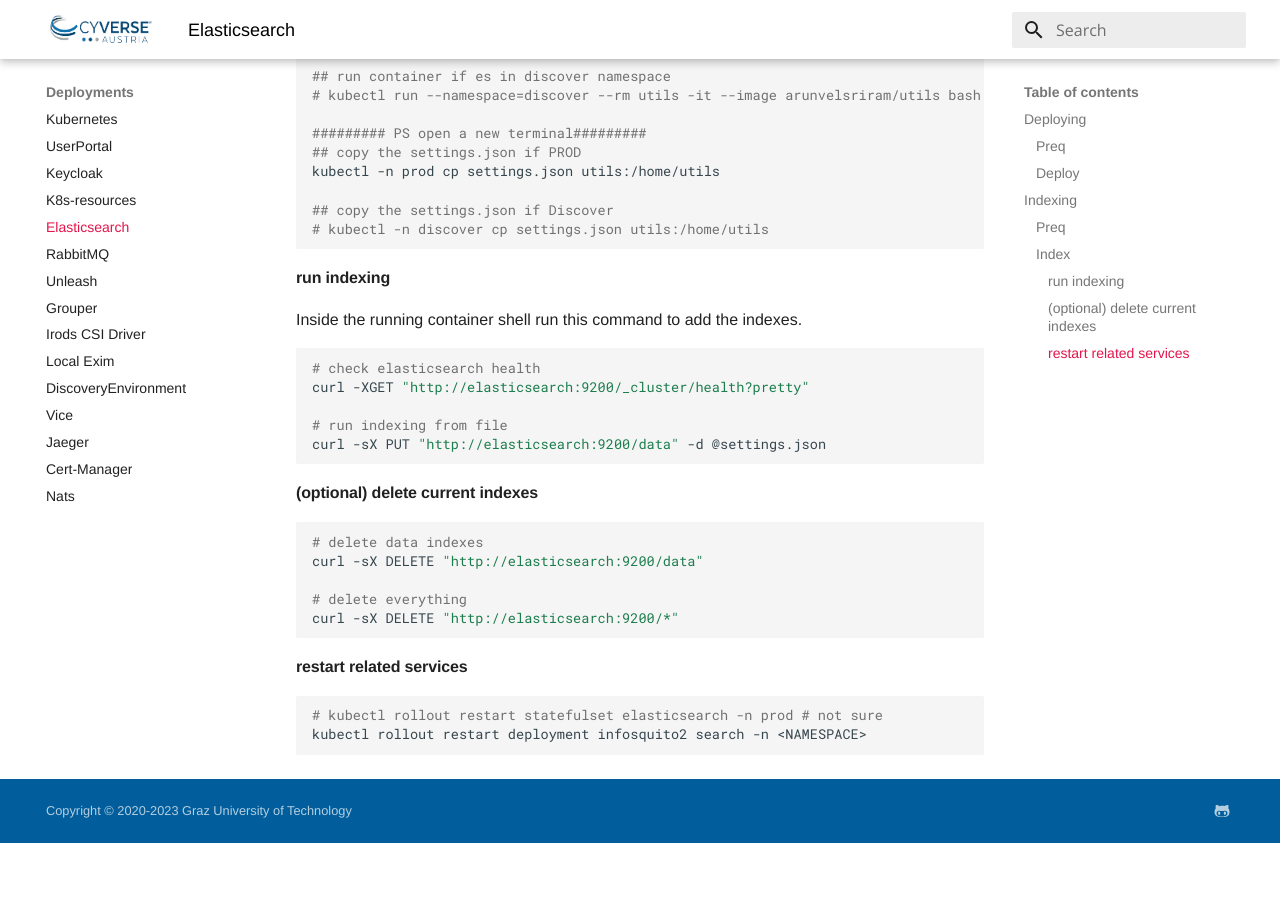
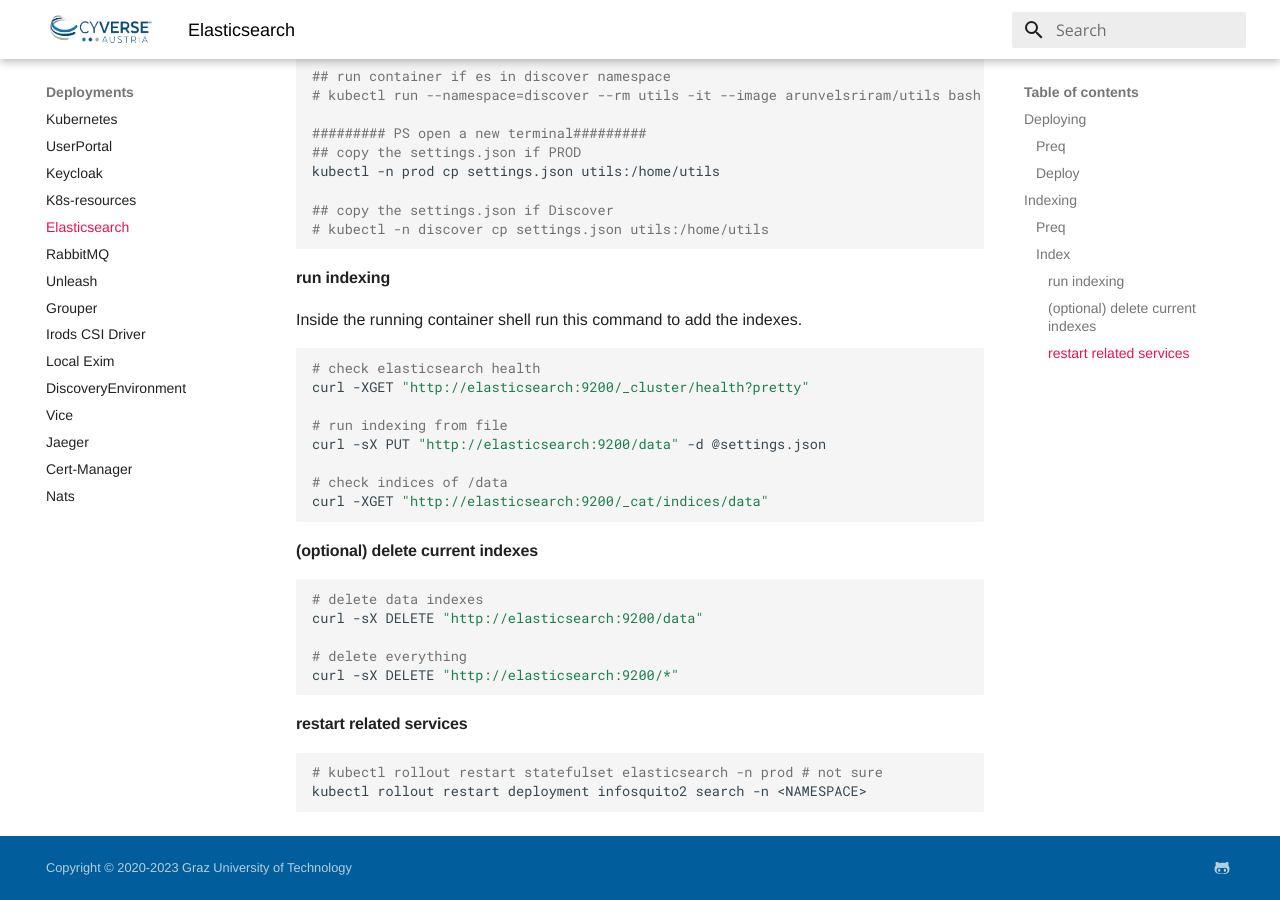
Before and after one commit to cyverse-austria/docs, an MkDocs documentation site: the page built from docs/deployments/elasticsearch.md, in a window 1280 px wide and 900 px high, scrolled down 6415 px. Built offline with MkDocs 1.6.1 and Material for MkDocs 9.7.7, drawn with Linux system fonts in a browser that asks for light colours; before the commit the page ends 7258 px from its top, so only the background shows below that.

Commit message:
Update elasticsearch.md

````diff
--- a/docs/deployments/elasticsearch.md
+++ b/docs/deployments/elasticsearch.md
@@ -342,6 +342,9 @@ curl -XGET "http://elasticsearch:9200/_cluster/health?pretty"
 
 # run indexing from file
 curl -sX PUT "http://elasticsearch:9200/data" -d @settings.json
+
+# check indices of /data
+curl -XGET "http://elasticsearch:9200/_cat/indices/data"
 ```
 
 #### (optional) delete current indexes
````
